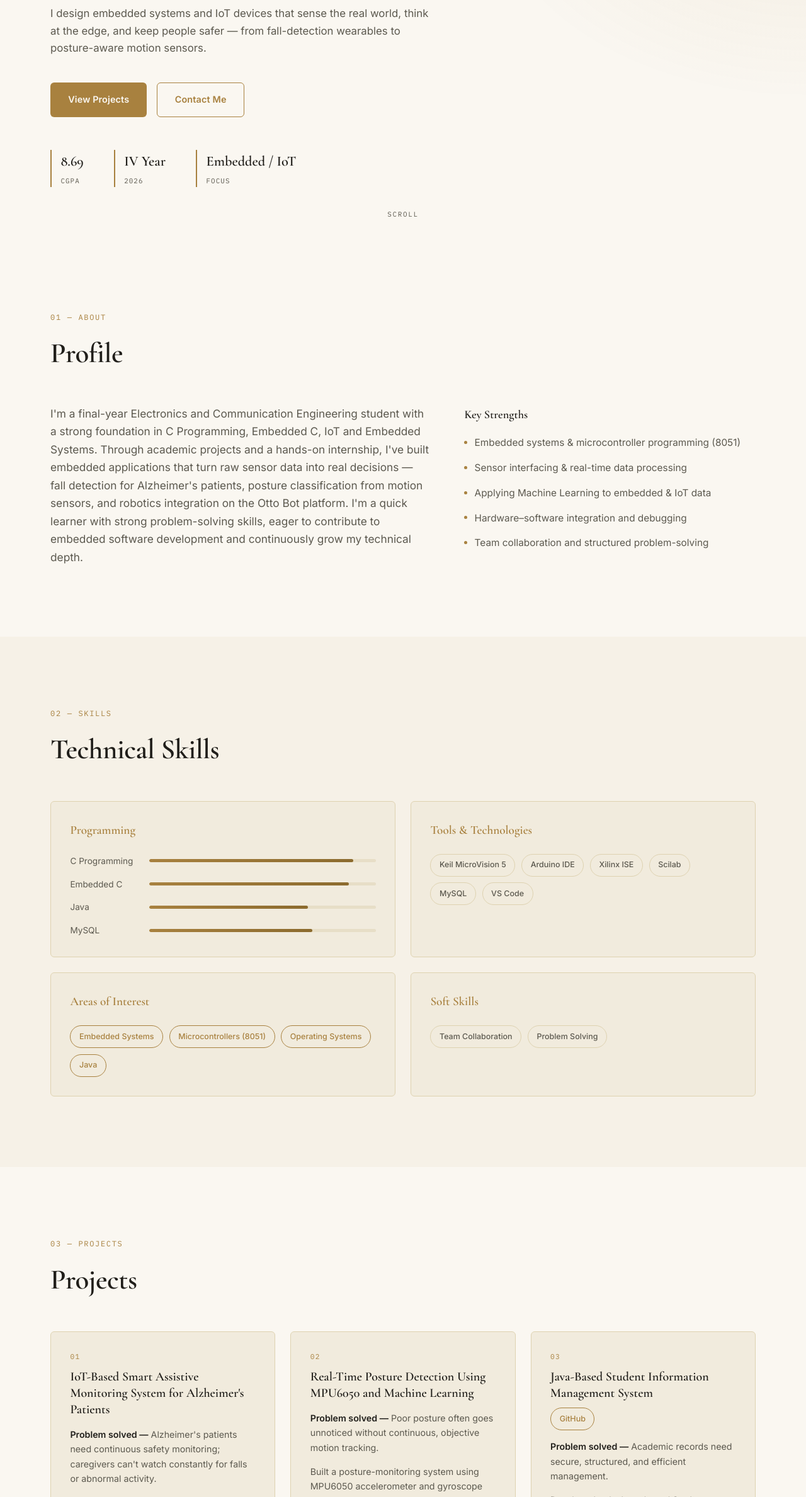
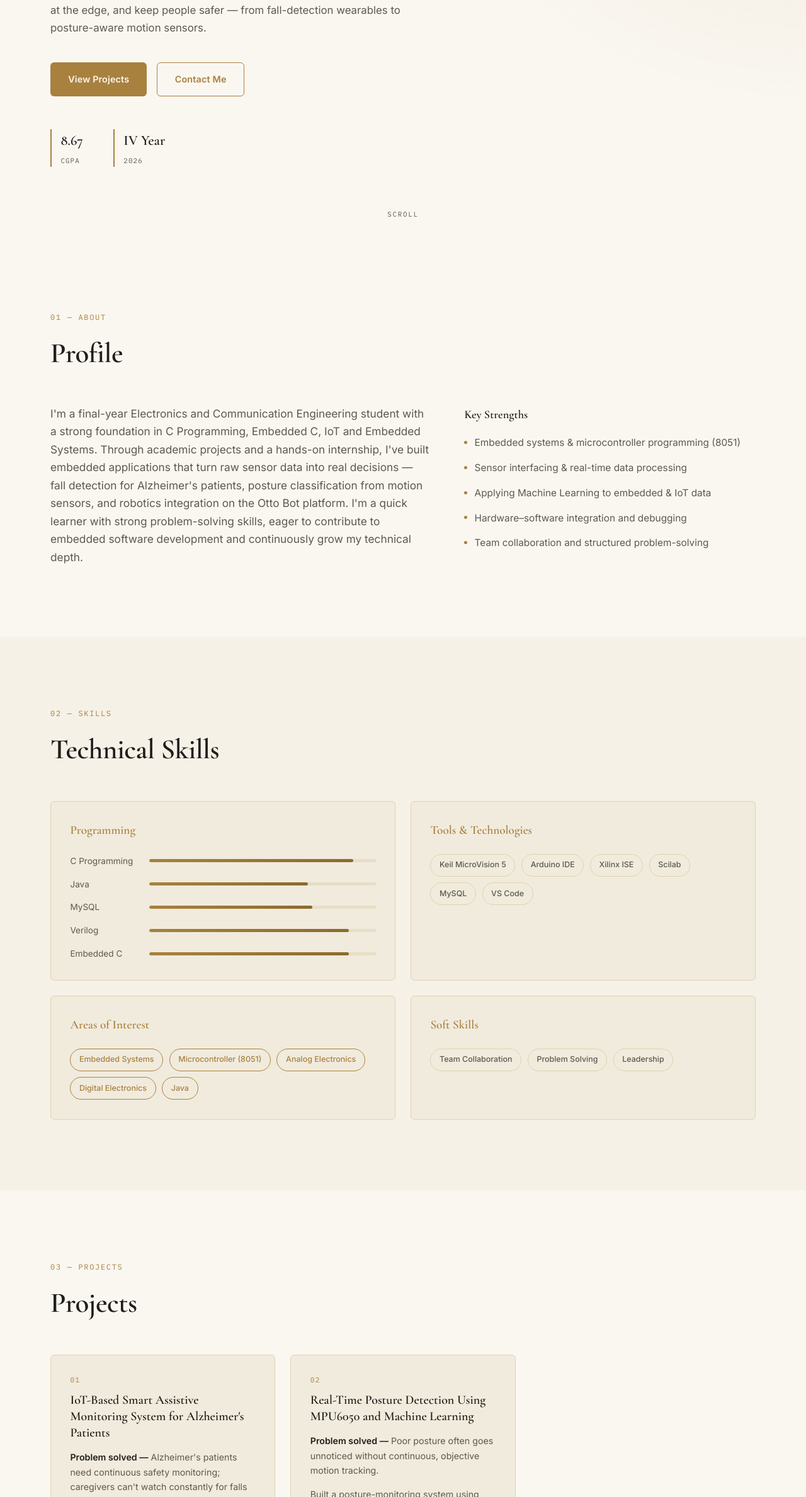
Before and after one commit to ragaviselvam-2005/PORTFOLIO, a plain HTML site: page index.html in a window 1280 px wide. Shown: the part 423-2800 px from the top of the page at 63% size. Drawn offline with nearby package versions, Linux system fonts and the light colour scheme.

Commit message:
Update index.html

```diff
--- a/index.html
+++ b/index.html
@@ -52,16 +52,14 @@
     <div class="hero-inner">
       <p class="eyebrow">Electronics &amp; Communication Engineering</p>
       <h1 class="hero-name">Ragavi&nbsp;S</h1>
-      <p class="hero-role">Embedded Systems &amp; IoT Engineer</p>
       <p class="hero-tagline">I design embedded systems and IoT devices that sense the real world, think at the edge, and keep people safer — from fall-detection wearables to posture-aware motion sensors.</p>
       <div class="hero-cta">
         <a href="#projects" class="btn btn-primary"><span>View Projects</span></a>
         <a href="#contact" class="btn btn-outline"><span>Contact Me</span></a>
       </div>
       <div class="hero-meta">
-        <div class="meta-pin"><span class="meta-value">8.69</span><span class="meta-label">CGPA</span></div>
+        <div class="meta-pin"><span class="meta-value">8.67</span><span class="meta-label">CGPA</span></div>
         <div class="meta-pin"><span class="meta-value">IV Year</span><span class="meta-label">2026</span></div>
-        <div class="meta-pin"><span class="meta-value">Embedded / IoT</span><span class="meta-label">Focus</span></div>
       </div>
     </div>
     <div class="scroll-cue" aria-hidden="true"><span></span>SCROLL</div>
@@ -107,9 +105,11 @@
           <h3 class="skill-cat">Programming</h3>
           <ul class="skill-bars">
             <li><span class="skill-name">C Programming</span><span class="bar"><span class="bar-fill" data-level="90"></span></span></li>
-            <li><span class="skill-name">Embedded C</span><span class="bar"><span class="bar-fill" data-level="88"></span></span></li>
             <li><span class="skill-name">Java</span><span class="bar"><span class="bar-fill" data-level="70"></span></span></li>
             <li><span class="skill-name">MySQL</span><span class="bar"><span class="bar-fill" data-level="72"></span></span></li>
+            <li><span class="skill-name">Verilog</span><span class="bar"><span class="bar-fill" data-level="88"></span></span></li>
+            <li><span class="skill-name">Embedded C</span><span class="bar"><span class="bar-fill" data-level="88"></span></span></li>
+
           </ul>
         </div>
 
@@ -129,8 +129,9 @@
           <h3 class="skill-cat">Areas of Interest</h3>
           <div class="chip-row">
             <span class="chip chip-accent">Embedded Systems</span>
-            <span class="chip chip-accent">Microcontrollers (8051)</span>
-            <span class="chip chip-accent">Operating Systems</span>
+            <span class="chip chip-accent">Microcontroller (8051)</span>
+            <span class="chip chip-accent">Analog Electronics</span>
+            <span class="chip chip-accent">Digital Electronics</span>
             <span class="chip chip-accent">Java</span>
           </div>
         </div>
@@ -140,6 +141,7 @@
           <div class="chip-row">
             <span class="chip">Team Collaboration</span>
             <span class="chip">Problem Solving</span>
+            <span class="chip">Leadership</span>
           </div>
         </div>
 
@@ -179,21 +181,6 @@
           </div>
           <p class="project-achieve"><strong>Key achievement —</strong> Achieved 95% posture classification accuracy.</p>
         </article>
-
-        <article class="project-card">
-          <div class="project-card-head">
-            <span class="ic-label">03</span>
-            <h3>Java-Based Student Information Management System</h3>
-            <span class="chip chip-accent repo-badge">GitHub</span>
-          </div>
-          <p class="project-problem"><strong>Problem solved —</strong> Academic records need secure, structured, and efficient management.</p>
-          <p class="project-desc">Developed a desktop-based Student Information Management System with user authentication and full CRUD operations, using JDBC to connect securely to a MySQL database for storing and retrieving student information.</p>
-          <div class="chip-row small">
-            <span class="chip">Java</span><span class="chip">MySQL</span><span class="chip">JDBC</span>
-          </div>
-          <p class="project-achieve"><strong>Key achievement —</strong> Secure authentication and reliable CRUD-based academic record management.</p>
-        </article>
-
       </div>
     </div>
   </section>
@@ -237,7 +224,7 @@
           <span class="edu-date">2026 — IV Year</span>
           <h3>Bachelor of Engineering — Electronics &amp; Communication Engineering</h3>
           <p class="edu-inst">Coimbatore Institute of Technology</p>
-          <span class="edu-score">CGPA: 8.69</span>
+          <span class="edu-score">CGPA: 8.67</span>
         </div>
         <div class="edu-card">
           <span class="edu-date">Completed 2023</span>
```
